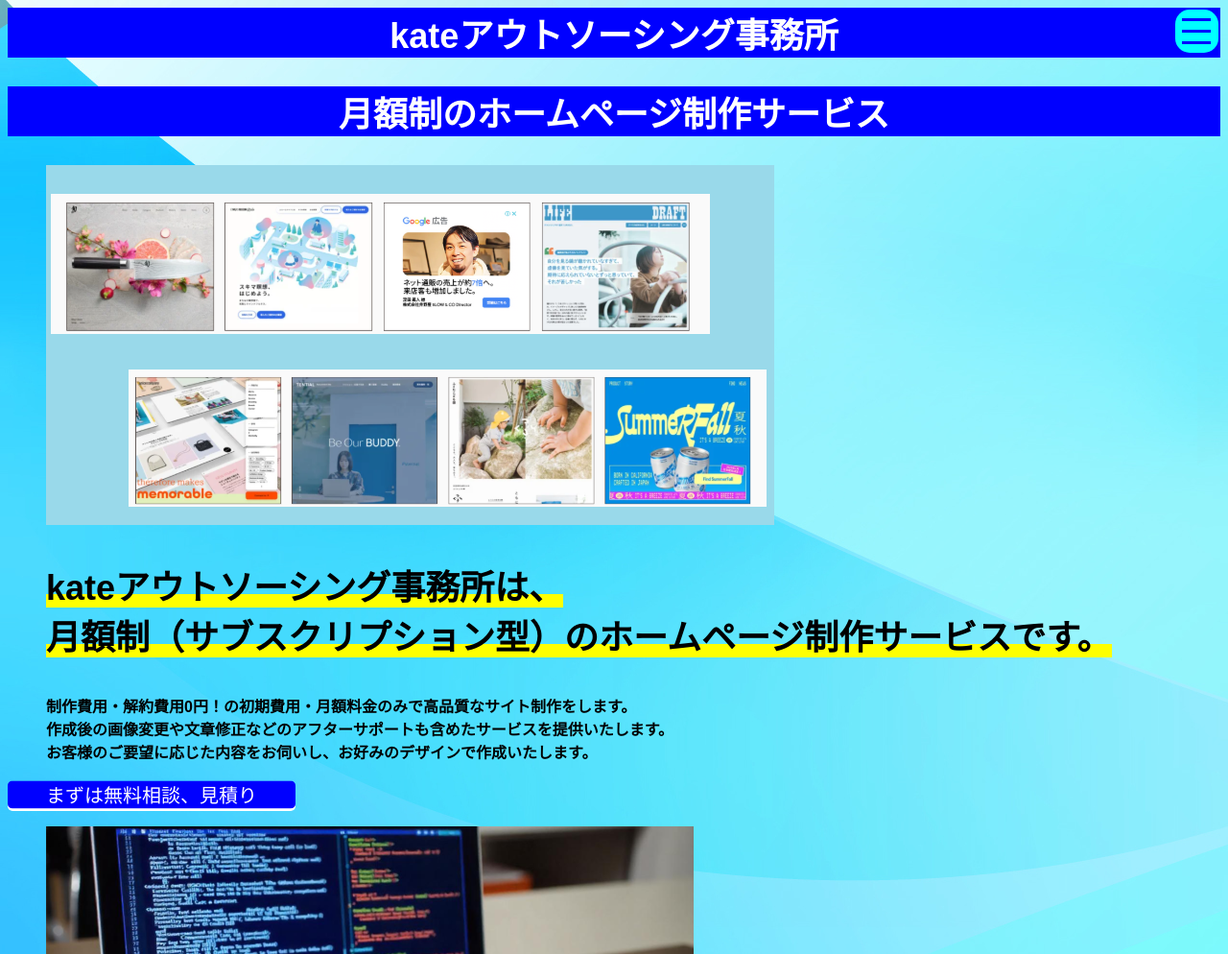
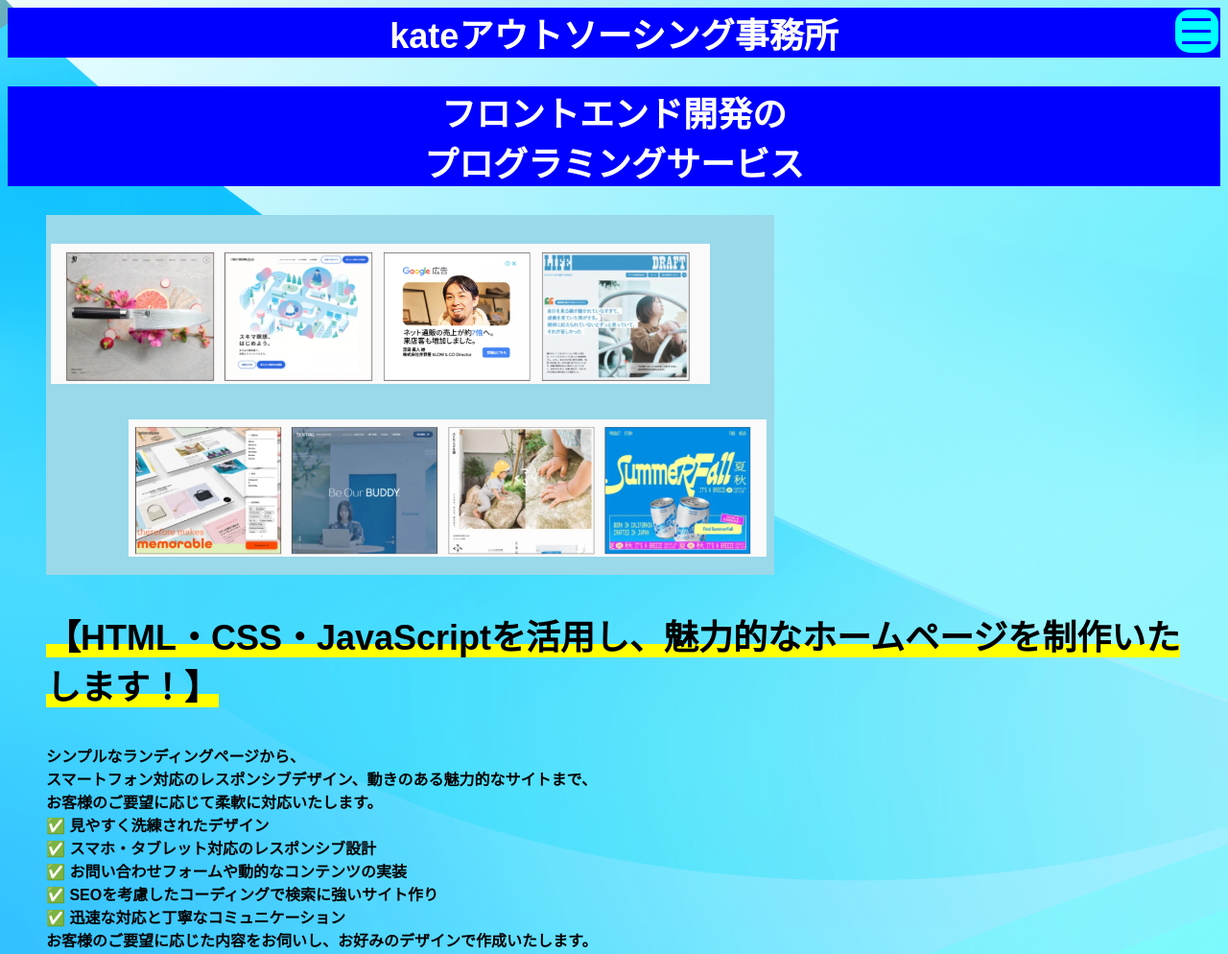
Before and after one commit to katetsuji/kate-outsourcing-office, a plain HTML site: page index.html in a window 1280 px wide. Shown: the top 994 px of the page at 96% size. Drawn offline with nearby package versions, Linux system fonts and the light colour scheme.

Commit message:
Update index.html

```diff
--- a/index.html
+++ b/index.html
@@ -38,19 +38,24 @@
    <section class="sec-01">
    <div class="container">
     <h1 class="t1">kateアウトソーシング事務所</h1>
-    <h2 class="t2">月額制のホームページ制作サービス</h2>
+    <h2 class="t2">フロントエンド開発の<br>プログラミングサービス<br/></h2>
     <figure>
     <div class="content">
       <div class="image">
       <img src="images/dezain2.png" alt="ヨガスタジオOPEN">
        </div>
-      <figcaption><h3 class="t3"><span class="yellow-futo">kateアウトソーシング事務所は、<br>月額制（サブスクリプション型）のホームページ制作サービスです。</span><br/></h3></figcaption>
+     <figcaption><h3 class="t3"><span class="yellow-futo">【HTML・CSS・JavaScriptを活用し、魅力的なホームページを制作いたします！】</span><br/></h3></figcaption>
     </figure>
-	<blockquote class="clearfix"><h4 class="t4">制作費用・解約費用0円！の初期費用・月額料金のみで高品質なサイト制作をします。<br>作成後の画像変更や文章修正などのアフターサポートも含めたサービスを提供いたします。<br>お客様のご要望に応じた内容をお伺いし、お好みのデザインで作成いたします。<br/></h4></blockquote>
+	<blockquote class="clearfix"><h4 class="t4">シンプルなランディングページから、<br>スマートフォン対応のレスポンシブデザイン、動きのある魅力的なサイトまで、<br>お客様のご要望に応じて柔軟に対応いたします。<br>✅ 見やすく洗練されたデザイン<br>✅ スマホ・タブレット対応のレスポンシブ設計<br>✅ お問い合わせフォームや動的なコンテンツの実装<br>✅ SEOを考慮したコーディングで検索に強いサイト作り<br>✅ 迅速な対応と丁寧なコミュニケーション<br>お客様のご要望に応じた内容をお伺いし、お好みのデザインで作成いたします。<br/></h4></blockquote>
 
     <p><a href="#cta"><h9>まずは無料相談、見積り</h9></a></p>
   </header>
   <main>
+
+     <figcaption><h3 class="t3"><span class="yellow-futo">HTML・CSS・JavaScriptを使用した<br/>コーディングや修正・更新など幅広い案件も承っております。</span><br/></h3></figcaption>
+　　　　<blockquote class="clearfix"><h4 class="t4">現在、HTML・CSS・JavaScriptを使用した、<br>Web制作・フロントエンド開発の分野での案件を募集しています。<br>✅ LP（ランディングページ）のコーディング<br>✅ Webサイトの修正・更新<br>✅ コーディングに関するご相談<br>✅ HTML / CSS：レスポンシブ対応、基本的なレイアウト作成<br>✅ JavaScript：アニメーションや動的な要素の実装<br/></h4></blockquote>
+
+
     <p>
 
        <figure>
```
